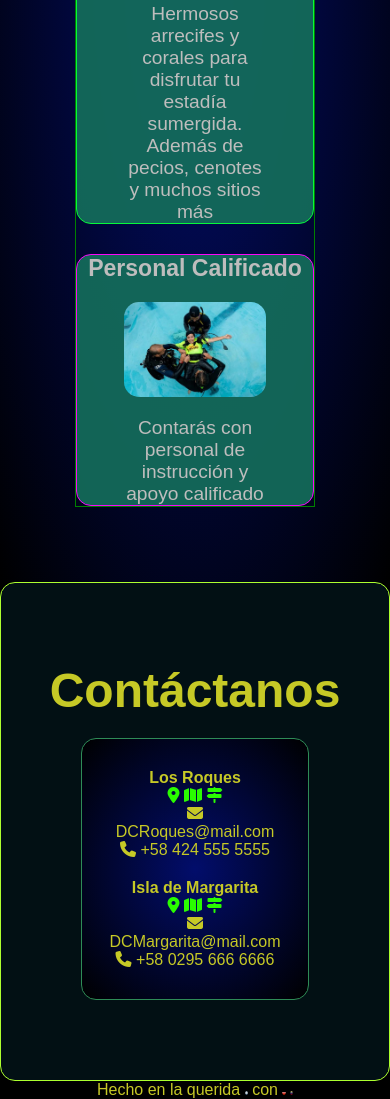
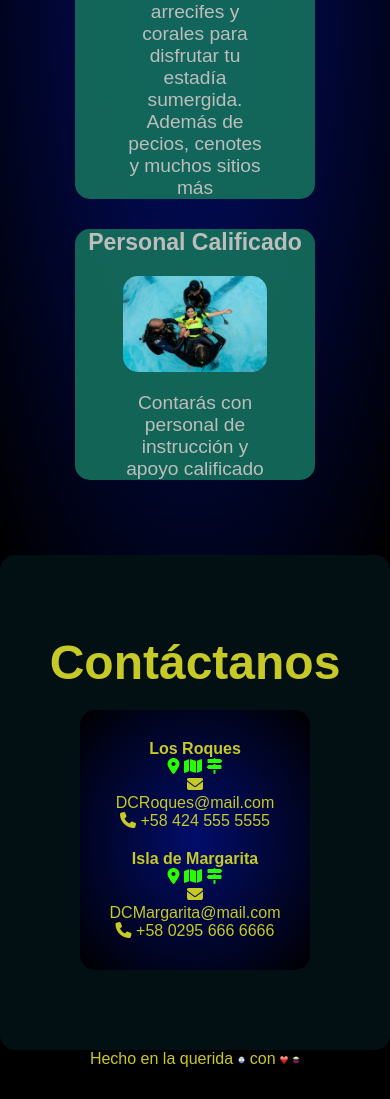
Before and after one commit to NTK-X/Entregable-2, a plain HTML site: page index.html in a window 390 px wide. Shown: the part 3915-5014 px from the top of the page. After the commit the page ends 4983 px from the top, so only its background shows below. Drawn offline with Linux system fonts and the light colour scheme; a web font is replaced by a local one.

Commit message:
Elimanacion border visualiz container

```diff
--- a/media.css
+++ b/media.css
@@ -81,13 +81,24 @@ width: 100%;
    font-size: 1.2em;
 }
 
+
+
+.contact-info {
+    /* font-size: 0.5em; */
+    flex-direction: column;
+    gap: 20px
+    ;
+}
+
+footer img {
+    width: 2%;
+}
+
+
 }
 
 @media (max-width: 576px) {
-    *{
-        /* font-size: 16px; */
 
-    }
 
 .contact-info {
     font-size: 0.5em;
@@ -96,5 +107,8 @@ width: 100%;
     ;
 }
 
+footer img {
+    width: 2%;
+}
 
 }
--- a/style.css
+++ b/style.css
@@ -127,7 +127,7 @@ main {
 .contenido-portada {
 	display: flex;
 	margin-top: 50px;
-	border: 1px solid salmon;
+	/* border: 1px solid salmon; */
 }
 
 .info-portada {
@@ -191,7 +191,7 @@ main {
 	align-items: flex-start;
 	/* flex-wrap: wrap; */
 	gap: 30px;
-	border: 1px solid green;
+	/* border: 1px solid green; */
 }
 .card1 {
 	display: flex;
@@ -200,7 +200,7 @@ main {
 	align-items: center;
 	/* flex-wrap: wrap; */
 	gap: 20px;
-	border: 1px solid red;
+	/* border: 1px solid red; */
 
 	width: 33.33%;
 	font-size: 2em;
@@ -229,7 +229,7 @@ main {
 	font-size: 2em;
 	text-align: justify;
 	width: 33.33%;
-	border: 1px solid rgb(6, 250, 59);
+	/* border: 1px solid rgb(6, 250, 59); */
 	background: rgba(20, 110, 91, 0.918);
 	border-radius: 15px;
 	height: 500px;
@@ -254,7 +254,7 @@ main {
 	font-size: 2em;
 	text-align: justify;
 	width: 33.33%;
-	border: 1px solid rgb(250, 6, 250);
+	/* border: 1px solid rgb(250, 6, 250); */
 	background: rgba(20, 110, 91, 0.918);
 	border-radius: 15px;
 	height: 500px;
@@ -283,7 +283,7 @@ main {
 	background: rgb(2, 16, 20);
 	border-radius: 15px;
 	color: rgb(198, 201, 38);
-	border: 1px solid greenyellow;
+	/* border: 1px solid greenyellow; */
 }
 
 .contact-info {
@@ -296,11 +296,17 @@ main {
 	text-align: center;
 	background: radial-gradient(#020d6b, black);
 	border-radius: 15px;
-	border: 1px solid seagreen;
+	/* border: 1px solid seagreen; */
 }
 .contact-info a {
 	color: rgb(42, 252, 0);
 }
+
+.contact-info h4 {
+	color: ;
+}
+
+
 
 /* *footer */
 
```
